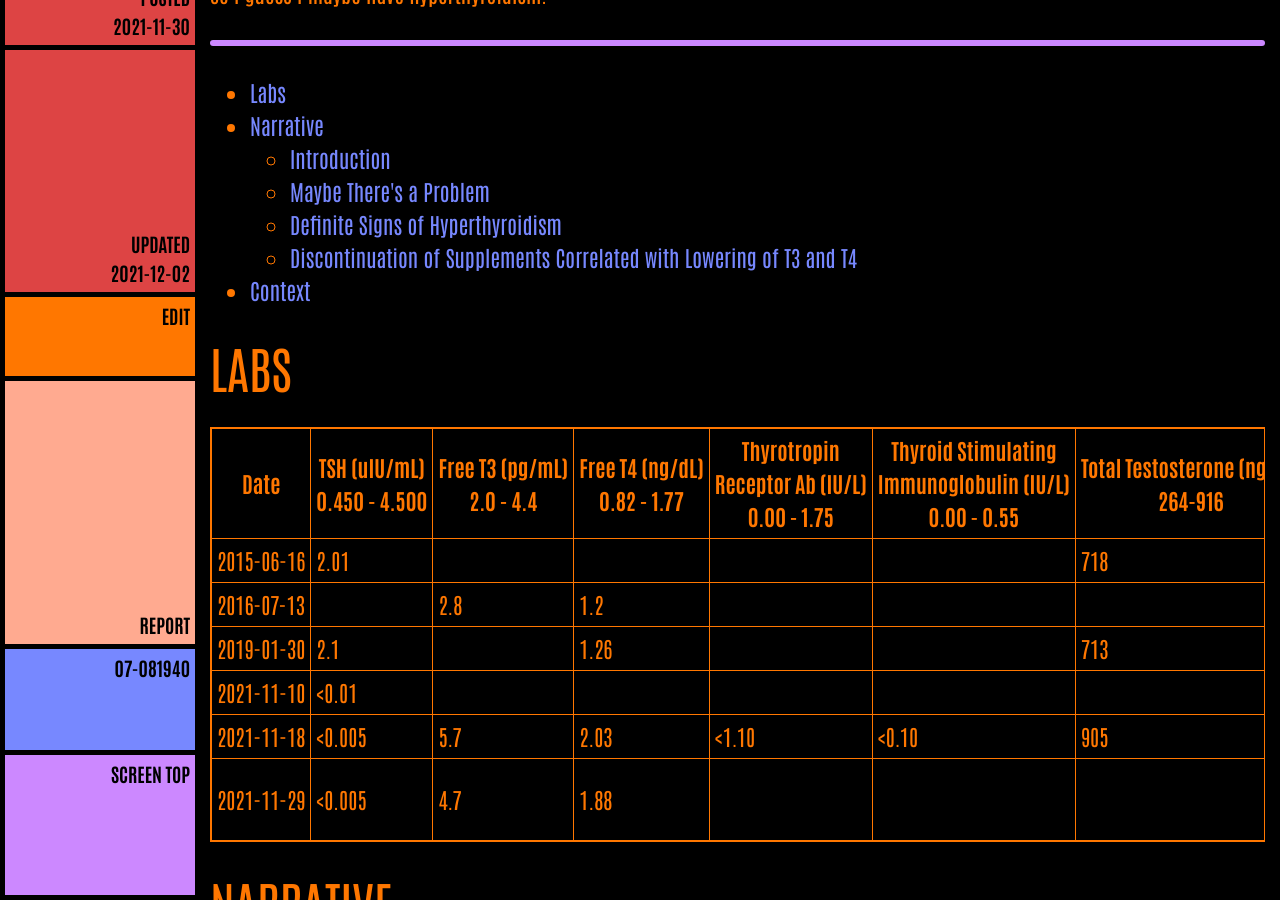
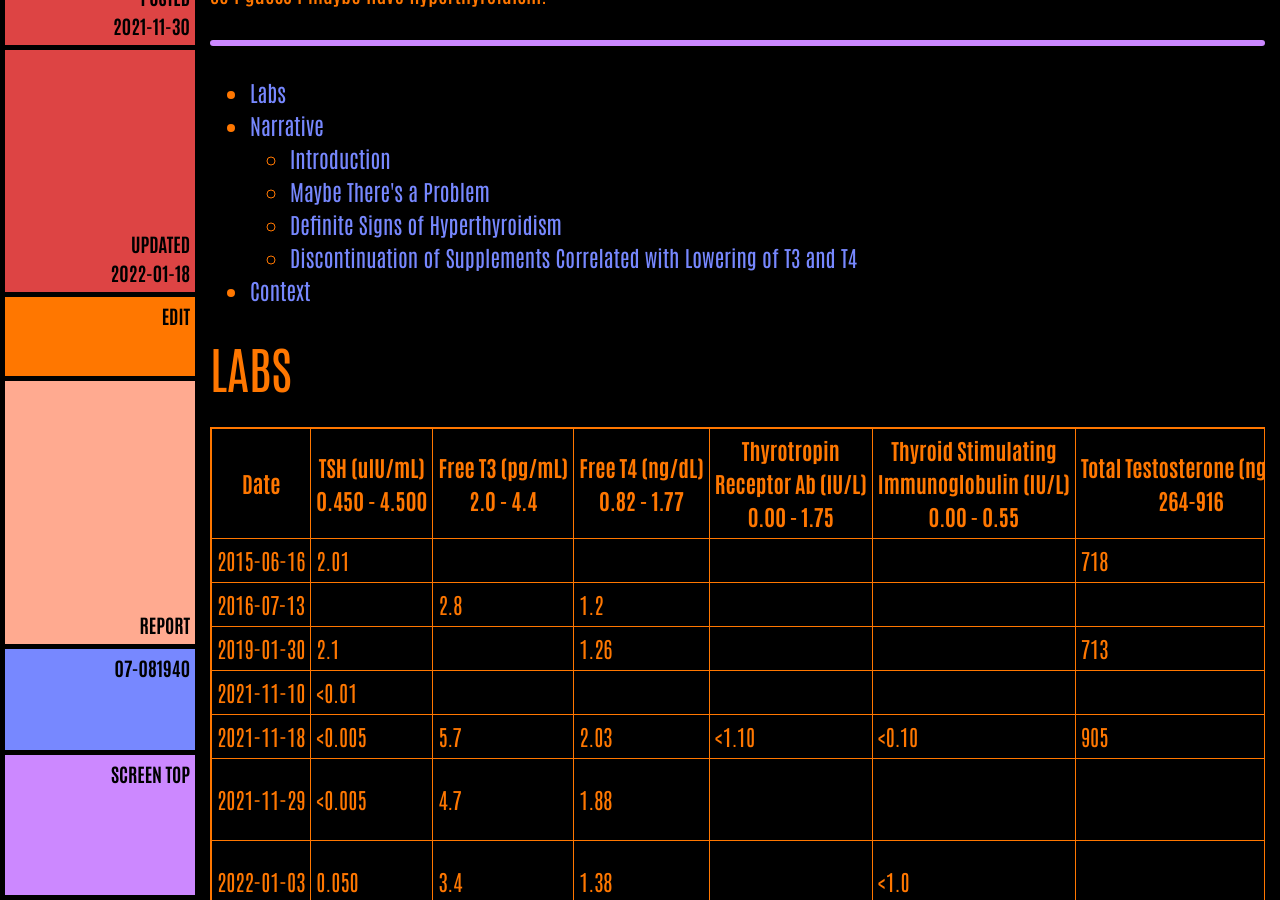
Before and after one commit to ArthurZey/arthurzey.github.io, a Jekyll site: the page built from _posts/2021-11-30-hyperthyroidism.md, in a window 1280 px wide and 900 px high, scrolled down 410 px. Built offline with Jekyll 4.4.1, drawn with Linux system fonts in a browser that asks for light colours.

Commit message:
added 2022-01-03 lab results

```diff
--- a/_posts/2021-11-30-hyperthyroidism.md
+++ b/_posts/2021-11-30-hyperthyroidism.md
@@ -1,12 +1,11 @@
 ---
 title: Hyperthyroidism
 tags:
-  - stub
   - about
   - health
 description: "So I guess I maybe have hyperthyroidism."
 date: "2021-11-30"
-last_modified_at: "2021-12-02T14:52:20+00:00"
+last_modified_at: "2022-01-18T17:45:50+00:00"
 ---
 
 * TOC
@@ -22,6 +21,7 @@ last_modified_at: "2021-12-02T14:52:20+00:00"
 |2021-11-10|<0.01| | | | | | | | |
 |2021-11-18|<0.005|5.7|2.03|<1.10|<0.10|905|62.3|137.0|pursuant to low TSH test|
 |2021-11-29|<0.005|4.7|1.88| | | | | |after 6 days of discontinuing all [supplements](/physical-fitness/#supplements),<br />most notably, Iodoral, Vitamin D, Vitamin B<sub>7</sub> (Biotin)|
+|2022-01-03|0.050|3.4|1.38| |<1.0| | |59.3|after another month of discontinuing all [supplements](/physical-fitness/#supplements),<br />most notably, Iodoral, Vitamin D, Vitamin B<sub>7</sub> (Biotin)|
 
 ## Narrative
 
```
